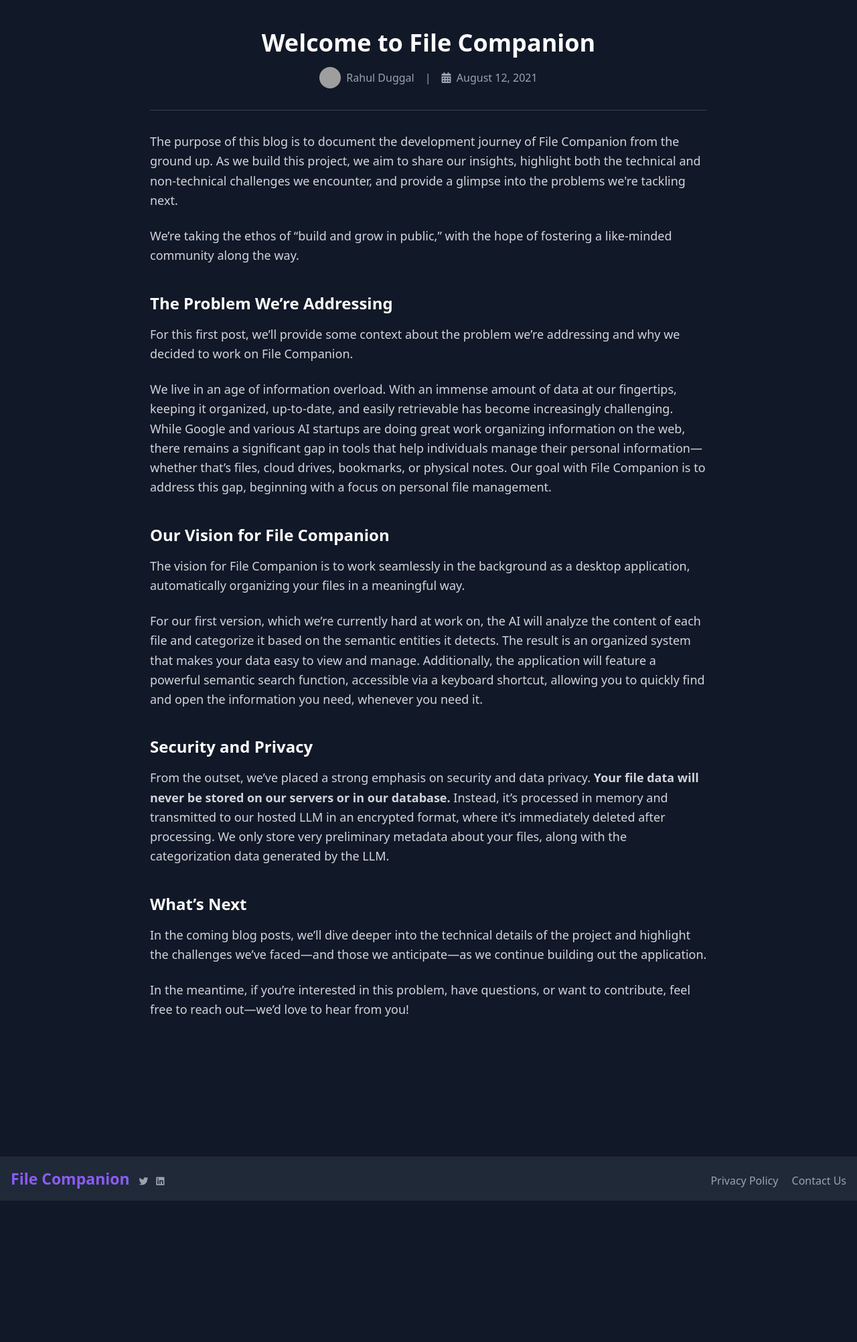
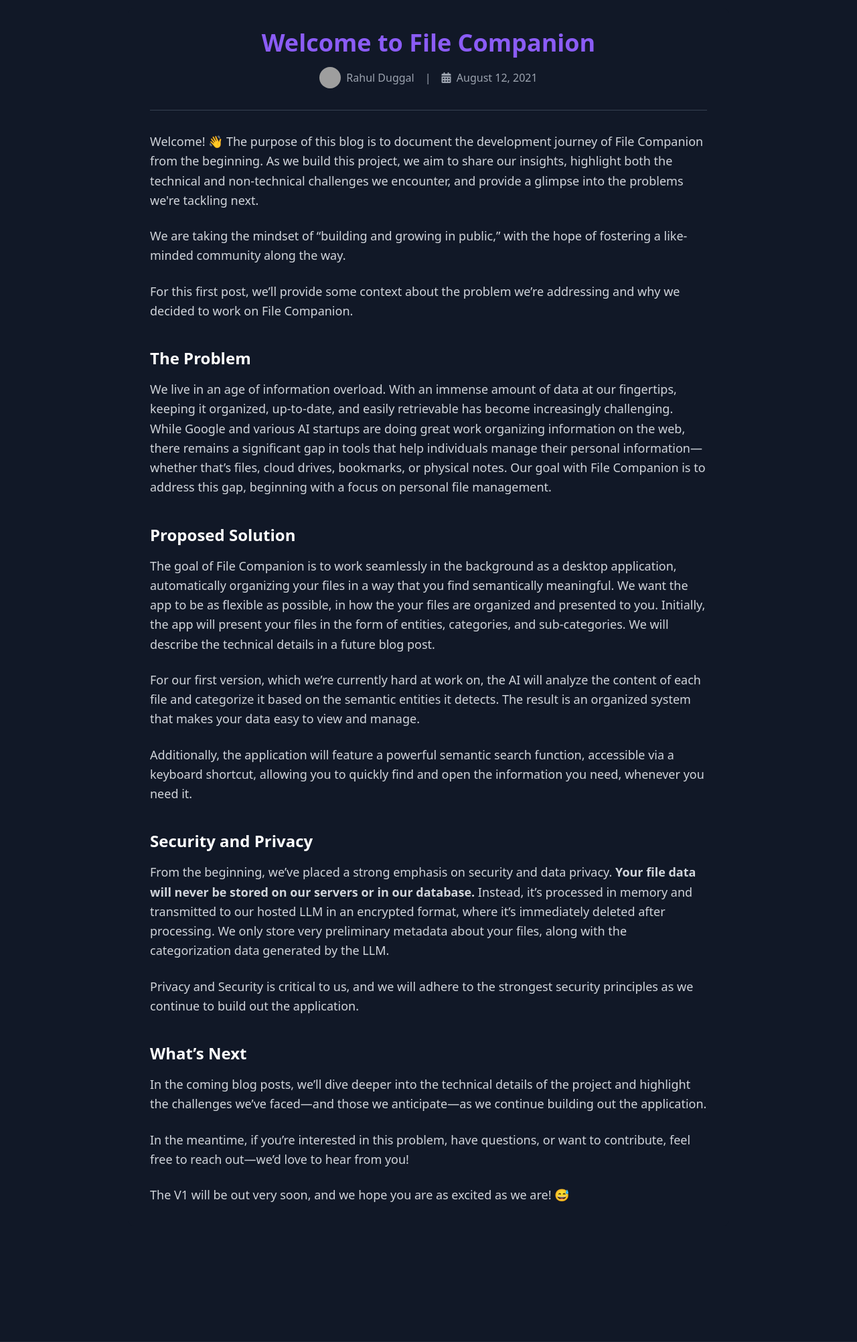
Before and after one commit to duggalr/ai-file-manager, a Django app: page /blog/welcome in a window 1280 px wide. Shown: the part 120-2124 px from the top of the page at 67% size. Before the commit the page ends 1913 px from the top, so only its background shows below. Run offline with Django 5.2, Linux system fonts and the light colour scheme; parts of the project's set-up code (start-up, migrations or seed data) failed here and were passed over; some libraries are stand-ins or nearby versions; grey boxes are pictures that could not be loaded.

Commit message:
ui tweaks

```diff
--- a/templates/validation/blog_post_one.html
+++ b/templates/validation/blog_post_one.html
@@ -6,7 +6,8 @@
     <!-- <div class="max-w-4xl bg-white p-8 rounded-lg shadow-lg bg-gray-100 dark:bg-gray-900"> -->
     <div class="max-w-4xl p-8 rounded-lg bg-gray-100 dark:bg-gray-900">
 
-        <h1 class="text-4xl font-bold text-gray-800 dark:text-white mb-4 text-center tracking-normal">
+        <!-- <h1 class="text-4xl font-bold text-gray-800 dark:text-white mb-4 text-center tracking-normal hover:text-violet-500"> -->
+        <h1 class="text-4xl font-bold mb-4 text-center tracking-normal text-violet-500">
             Welcome to File Companion
         </h1>
 
@@ -29,21 +30,29 @@
 
         <hr class="h-px my-8 bg-gray-200 border-0 dark:bg-gray-700">
 
+        <!-- <p class="text-lg text-gray-700 dark:text-gray-300 mb-6 leading-relaxed">
+            Welcome! &#128075;
+        </p> -->
+
         <p class="text-lg text-gray-700 dark:text-gray-300 mb-6 leading-relaxed">
-            The purpose of this blog is to document the development journey of File Companion from the ground up.
+            Welcome! &#128075;
+            The purpose of this blog is to document the development journey of File Companion from the beginning.
             As we build this project, we aim to share our insights, highlight both the technical and non-technical challenges we encounter,
             and provide a glimpse into the problems we're tackling next.
             <!-- We’re taking the ethos of “build and grow in public,” with the hope of fostering a like-minded community along the way. -->
         </p>
 
         <p class="text-lg text-gray-700 dark:text-gray-300 mb-6 leading-relaxed">
-            We’re taking the ethos of “build and grow in public,” with the hope of fostering a like-minded community along the way.
+            We are taking the mindset of “building and growing in public,” with the hope of fostering a like-minded community along the way.
         </p>
 
-        <h2 class="text-2xl font-semibold text-gray-900 dark:text-white mb-4 mt-10">The Problem We’re Addressing</h2>
         <p class="text-lg text-gray-700 dark:text-gray-300 mb-6 leading-relaxed">
             For this first post, we’ll provide some context about the problem we’re addressing and why we decided to work on File Companion.
         </p>
+
+        <h2 class="text-2xl font-semibold text-gray-900 dark:text-white mb-4 mt-10">
+            The Problem
+        </h2>
         <p class="text-lg text-gray-700 dark:text-gray-300 mb-6 leading-relaxed">
             We live in an age of information overload. With an immense amount of data at our fingertips, keeping it organized, up-to-date,
             and easily retrievable has become increasingly challenging. While Google and various AI startups are doing great work organizing
@@ -51,29 +60,46 @@
             files, cloud drives, bookmarks, or physical notes. Our goal with File Companion is to address this gap, beginning with a focus on personal file management.
         </p>
 
-        <h2 class="text-2xl font-semibold text-gray-900 dark:text-white mb-4 mt-10">Our Vision for File Companion</h2>
+        <h2 class="text-2xl font-semibold text-gray-900 dark:text-white mb-4 mt-10">
+            Proposed Solution
+        </h2>
         <p class="text-lg text-gray-700 dark:text-gray-300 mb-6 leading-relaxed">
-            The vision for File Companion is to work seamlessly in the background as a desktop application, automatically organizing your files in a meaningful way.
+            The goal of File Companion is to work seamlessly in the background as a desktop application,
+            automatically organizing your files in a way that you find semantically meaningful.
+            We want the app to be as flexible as possible, in how the your files are organized and presented to you.
+            Initially, the app will present your files in the form of entities, categories, and sub-categories.
+            We will describe the technical details in a future blog post.
         </p>
         <p class="text-lg text-gray-700 dark:text-gray-300 mb-6 leading-relaxed">
             For our first version, which we’re currently hard at work on, the AI will analyze the content of each file and categorize it based on the semantic entities it detects.
-            The result is an organized system that makes your data easy to view and manage. Additionally, the application will feature a powerful semantic search function, accessible
+            The result is an organized system that makes your data easy to view and manage.
+        </p>
+
+        <p class="text-lg text-gray-700 dark:text-gray-300 mb-6 leading-relaxed">
+            Additionally, the application will feature a powerful semantic search function, accessible
             via a keyboard shortcut, allowing you to quickly find and open the information you need, whenever you need it.
         </p>
 
         <h2 class="text-2xl font-semibold text-gray-900 dark:text-white mb-4 mt-10">Security and Privacy</h2>
         <p class="text-lg text-gray-700 dark:text-gray-300 mb-6 leading-relaxed">
-            From the outset, we’ve placed a strong emphasis on security and data privacy. <strong>Your file data will never be stored on our servers or in our database.</strong> Instead, it’s processed
+            From the beginning, we’ve placed a strong emphasis on security and data privacy. <strong>Your file data will never be stored on our servers or in our database.</strong> Instead, it’s processed
             in memory and transmitted to our hosted LLM in an encrypted format, where it’s immediately deleted after processing. We only store very preliminary metadata about your files,
             along with the categorization data generated by the LLM.
+        </p>
+
+        <p class="text-lg text-gray-700 dark:text-gray-300 mb-6 leading-relaxed">
+            Privacy and Security is critical to us, and we will adhere to the strongest security principles as we continue to build out the application.
         </p>
 
         <h2 class="text-2xl font-semibold text-gray-900 dark:text-white mb-4 mt-10">What’s Next</h2>
         <p class="text-lg text-gray-700 dark:text-gray-300 mb-6 leading-relaxed">
             In the coming blog posts, we’ll dive deeper into the technical details of the project and highlight the challenges we’ve faced—and those we anticipate—as we continue building out the application.
         </p>
+        <p class="text-lg text-gray-700 dark:text-gray-300 mb-6 leading-relaxed">
+            In the meantime, if you’re interested in this problem, have questions, or want to contribute, feel free to <a href="">reach out</a>—we’d love to hear from you!
+        </p>
         <p class="text-lg text-gray-700 dark:text-gray-300 leading-relaxed">
-            In the meantime, if you’re interested in this problem, have questions, or want to contribute, feel free to <a href="">reach out</a>—we’d love to hear from you!
+            The V1 will be out very soon, and we hope you are as excited as we are! 😅
         </p>
     </div>
 
```
Also changed, not shown: templates/validation/landing.html (+5 -4 lines).
